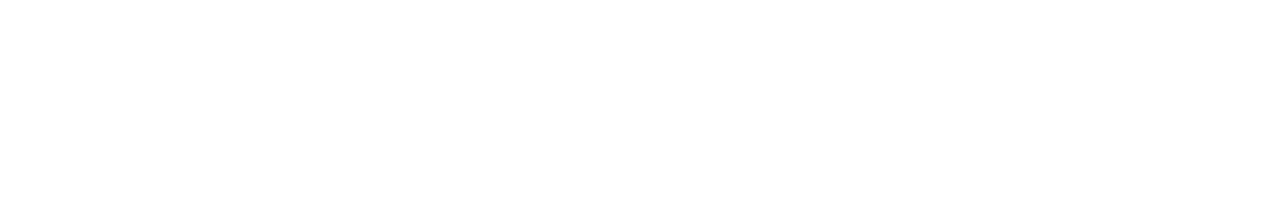
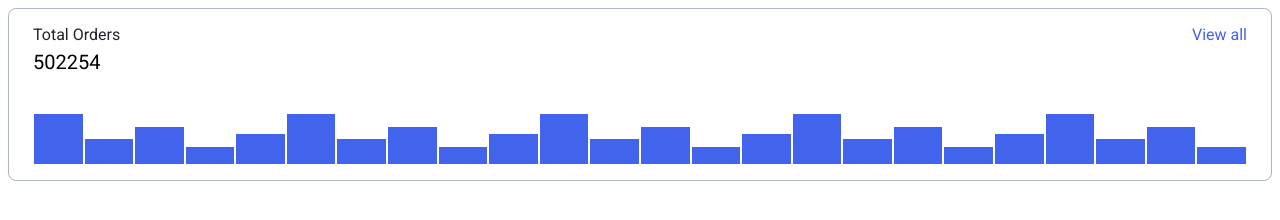
Before and after one commit to js-tasks-ru/htmlcss-20210114_insomnia7, a website: page 04-lection2/01-histogram/index.html in a window 1280 px wide. Drawn offline with Linux system fonts and the light colour scheme.

Commit message:
04-lection2 add histogram

```diff
--- a/04-lection2/01-histogram/index.html
+++ b/04-lection2/01-histogram/index.html
@@ -1,11 +1,48 @@
 <!DOCTYPE html>
 <!-- Страница с гистограммой -->
 <html lang="ru">
-    <head>
-        <link rel="stylesheet" href="../../assets/css/main.css">
-        <link rel="stylesheet" href="./histogram.css">
-    </head>
-    <body>
+  <head>
+    <link rel="stylesheet" href="../../assets/css/variables.css" />
+    <link rel="stylesheet" href="../../assets/css/main.css" />
+    <link rel="stylesheet" href="./histogram.css" />
+  </head>
+  <body>
+    <div class="histogram">
+      <div class="histogram__header">
+        <div>Total Orders</div>
+        <div>
+          <a class="histogram__link" href="">View all</a>
+        </div>
+      </div>
 
-    </body>
+      <div class="histogram__count">502254</div>
+
+      <div class="chart">
+        <div class="chart__item"></div>
+        <div class="chart__item"></div>
+        <div class="chart__item"></div>
+        <div class="chart__item"></div>
+        <div class="chart__item"></div>
+        <div class="chart__item"></div>
+        <div class="chart__item"></div>
+        <div class="chart__item"></div>
+        <div class="chart__item"></div>
+        <div class="chart__item"></div>
+        <div class="chart__item"></div>
+        <div class="chart__item"></div>
+        <div class="chart__item"></div>
+        <div class="chart__item"></div>
+        <div class="chart__item"></div>
+        <div class="chart__item"></div>
+        <div class="chart__item"></div>
+        <div class="chart__item"></div>
+        <div class="chart__item"></div>
+        <div class="chart__item"></div>
+        <div class="chart__item"></div>
+        <div class="chart__item"></div>
+        <div class="chart__item"></div>
+        <div class="chart__item"></div>
+      </div>
+    </div>
+  </body>
 </html>
```
